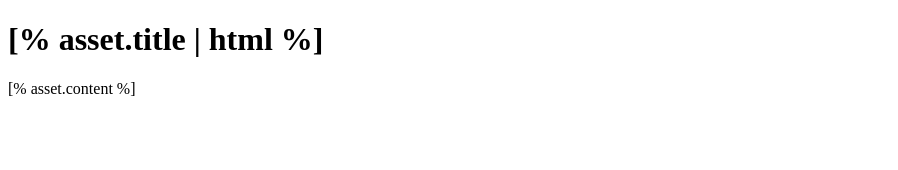
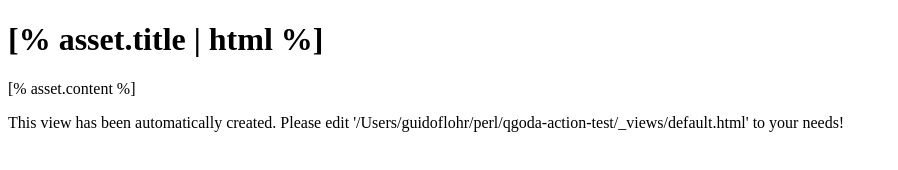
Before and after one commit to gflohr/qgoda-action-test, a plain HTML site: page _views/default.html in a window 1280 px wide. Shown: the whole page, without its empty margins (0-898 px from the left). Drawn offline with Linux system fonts and the light colour scheme.

```diff
--- a/_views/default.html
+++ b/_views/default.html
@@ -7,5 +7,6 @@
   <body>
 	<h1>[% asset.title | html %]</h1>
 	[% asset.content %]
+	<p>This view has been automatically created.  Please edit  '/Users/guidoflohr/perl/qgoda-action-test/_views/default.html' to your needs!</p>
   </body>
 </html>
```
Also changed, not shown: .github/workflows/qgoda.yaml.
